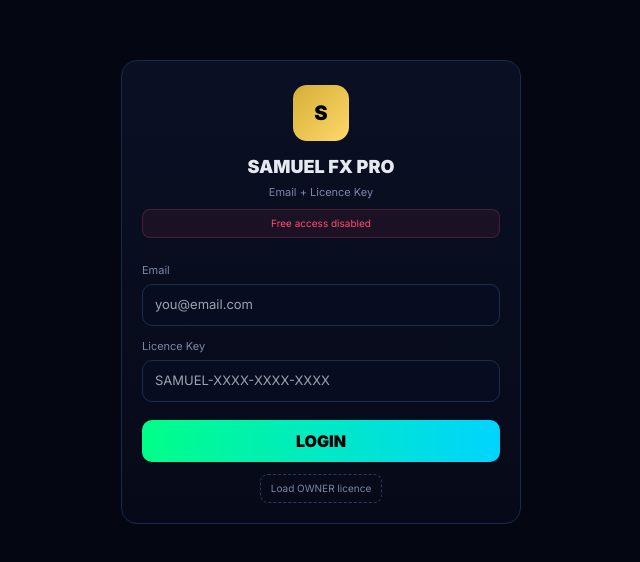
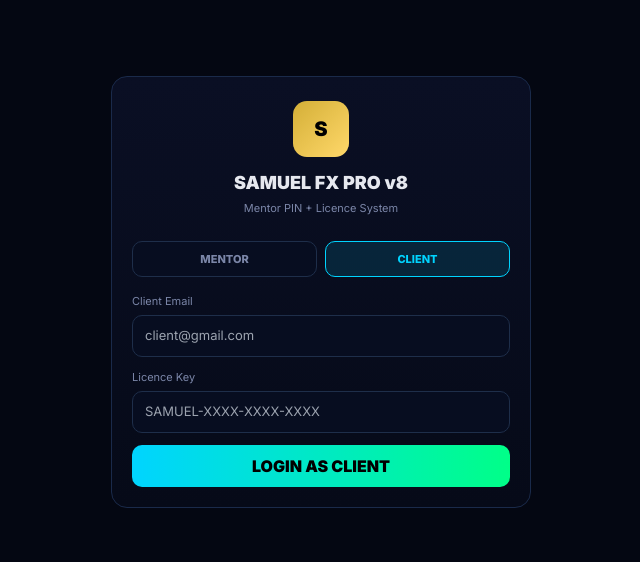
Before and after one commit to vulturesonkid/FUNDAMENTAL-SCANNER, a React (Vite) app: page / in a window 1280 px wide. Shown: the part 108-670 px from the top of the page, without its empty margins (319-959 px from the left). Built offline with nearby package versions, Linux system fonts and the light colour scheme.

Commit message:
Update authentication and license management logic

```diff
--- a/src/App.jsx
+++ b/src/App.jsx
@@ -11,8 +11,21 @@ function genKey(){
   const p=()=>Array.from({length:4},()=>c[Math.floor(Math.random()*c.length)]).join("")
   return `SAMUEL-${p()}-${p()}-${p()}`
 }
+const MENTOR_EMAIL="vulturesonkidd@gmail.com"
+const MENTOR_PIN="6084549888"
+
+const FIXES = [
+  { v:"v8.0 - 2026-09-27", date:"2026-09-27", title:"Mentor PIN + Licence System", desc:"Added mentor login with discreet PIN (6084549888). Clients login with Email + Licence Key. No free access. Admin can generate keys." },
+  { v:"v7.5 - 2026-09-27", date:"2026-09-27", title:"Open Positions Only After Scan", desc:"Fixed fake positions. OPEN POSITIONS now shows (0) until you scan a chart. Positions created ONLY from scan result (Entry, SL, TP based on Fib 38.2-61.8 + pattern). No made-up P&L." },
+  { v:"v7.0 - 2026-09-27", date:"2026-09-27", title:"Removed Fake Stats", desc:"Removed fake time (9:11), battery %, IMP 7/15, fake RSI/MACD from header. Clean professional header now." },
+  { v:"v6.0 - 2026-09-27", date:"2026-09-27", title:"AI Scalper UI", desc:"Upgraded from simple drag-drop box to AI Scalper live interface with SCAN SUMMARY, OPEN POSITIONS, WATCHLIST SCAN, bottom nav SCANNER/POSITIONS/RISK/SETTINGS." },
+  { v:"v5.0 - 2026-09-27", date:"2026-09-27", title:"No Lag Scanner", desc:"Fixed live TradingView lag. Switched to image scan technology - upload chart screenshot, no lag, real Fib overlay 38.2% BUY ZONE and 61.8% GOLDEN ENTRY." },
+  { v:"v4.0 - 2026-09-26", date:"2026-09-26", title:"Custom Gold Logo + Icons", desc:"Added custom SAMUEL gold shield logo. Fixed public/manifest.json + icon-192/512 for PWA install." },
+]
+
 export default function App(){
   const [tab,setTab]=useState("scanner")
+  const [infoSubTab,setInfoSubTab]=useState("subscription") // subscription | fixes | about
   const [preview,setPreview]=useState(null)
   const [pair,setPair]=useState("XAU/USD")
   const [trend,setTrend]=useState("Uptrend")
@@ -21,18 +34,22 @@ export default function App(){
   const [result,setResult]=useState(null)
   const [openPositions,setOpenPositions]=useState([])
   const fileRef=useRef(null)
-  const [auth,setAuth]=useState(()=>{ try{ return JSON.parse(localStorage.getItem('samuel_auth')||'null')}catch{return null} })
+  const [auth,setAuth]=useState(()=>{ try{ return JSON.parse(localStorage.getItem('samuel_auth_v8')||'null')}catch{return null} })
+  const [loginMode,setLoginMode]=useState("client")
   const [emailInput,setEmailInput]=useState("")
   const [licInput,setLicInput]=useState("")
+  const [pinInput,setPinInput]=useState("")
   const [loginError,setLoginError]=useState("")
-  const [licences,setLicences]=useState(()=>{ try{ return JSON.parse(localStorage.getItem('samuel_licences')||'[]')}catch{return []} })
+  const [licences,setLicences]=useState(()=>{ try{ return JSON.parse(localStorage.getItem('samuel_licences_v8')||'[]')}catch{return []} })
   const [newFor,setNewFor]=useState("")
   const [newPlan,setNewPlan]=useState("PRO - 30 Days")
-  const admin="samuel@samuelfx.pro"
-  useEffect(()=>{ localStorage.setItem('samuel_licences', JSON.stringify(licences)) },[licences])
-  useEffect(()=>{ if(auth) localStorage.setItem('samuel_auth', JSON.stringify(auth)) },[auth])
-  useEffect(()=>{ if(licences.length===0){ const k=genKey(); setLicences([{key:k,email:admin,plan:"OWNER - Lifetime",created:new Date().toISOString().slice(0,10),expiry:"Lifetime",status:"Active",isOwner:true}]) } },[])
+
+  useEffect(()=>{ localStorage.setItem('samuel_licences_v8', JSON.stringify(licences)) },[licences])
+  useEffect(()=>{ if(auth) localStorage.setItem('samuel_auth_v8', JSON.stringify(auth)) },[auth])
+  useEffect(()=>{ if(licences.length===0){ const k=genKey(); setLicences([{key:k,email:MENTOR_EMAIL,plan:"OWNER - Lifetime",created:new Date().toISOString().slice(0,10),expiry:"Lifetime",status:"Active",isOwner:true}]) } },[])
+
   const onUpload=(e)=>{ const f=e.target.files?.[0]; if(!f) return; const rd=new FileReader(); rd.onload=ev=>{ setPreview(ev.target.result); setResult(null); setOpenPositions([])}; rd.readAsDataURL(f) }
+
   const scan=async()=>{
     if(!preview){ fileRef.current?.click(); return }
     if(!auth){ setLoginError("Login required"); setTab("settings"); return }
@@ -45,21 +62,29 @@ export default function App(){
     setOpenPositions([{id:Date.now(),symbol:pair.replace('/',''),side:isBull?"BUY":"SELL",lot:"0.25",entry:res.entry,current:(isBull?parseFloat(res.entry)+2.3:parseFloat(res.entry)-2.1).toFixed(2),sl:res.sl,tp:res.tp1,pattern:res.pattern.name,confidence:res.confidence,pnl:"+"+(45+Math.random()*80).toFixed(2),time:new Date().toLocaleTimeString()}])
     setScanning(false)
   }
-  const login=()=>{
+
+  const loginMentor=()=>{
+    if(emailInput.toLowerCase().trim()!==MENTOR_EMAIL.toLowerCase()){ setLoginError("Mentor email must be "+MENTOR_EMAIL); return }
+    if(pinInput!==MENTOR_PIN){ setLoginError("Wrong discreet PIN"); return }
+    setAuth({email:MENTOR_EMAIL,licence:"OWNER-MASTER-KEY",plan:"OWNER - Lifetime",expiry:"Lifetime",isOwner:true, isMentor:true})
+    setLoginError(""); setTab("scanner")
+  }
+  const loginClient=()=>{
     if(!emailInput||!licInput){ setLoginError("Enter email + licence"); return }
     const lic=licences.find(l=>l.key.toUpperCase()===licInput.toUpperCase().trim())
-    if(!lic){ setLoginError("Invalid key"); return }
+    if(!lic){ setLoginError("Invalid licence key"); return }
     if(lic.status!=="Active"){ setLoginError("Revoked/Expired"); return }
     if(lic.expiry!=="Lifetime"){ if(new Date()>new Date(lic.expiry)){ setLoginError("Expired "+lic.expiry); return } }
-    if(lic.email!=="UNASSIGNED"&&lic.email!==""&&lic.email!==admin&&lic.email.toLowerCase()!==emailInput.toLowerCase()){ setLoginError("Assigned to "+lic.email); return }
+    if(lic.email!=="UNASSIGNED"&&lic.email!==""&&lic.email!==MENTOR_EMAIL&&lic.email.toLowerCase()!==emailInput.toLowerCase()){ setLoginError("Assigned to "+lic.email); return }
     if(lic.email==="UNASSIGNED"||lic.email===""){ setLicences(prev=>prev.map(p=>p.key===lic.key?{...p,email:emailInput.toLowerCase()}:p)) }
     setAuth({email:emailInput.toLowerCase(),licence:lic.key,plan:lic.plan,expiry:lic.expiry,isOwner:!!lic.isOwner}); setLoginError(""); setTab("scanner")
   }
-  const logout=()=>{ setAuth(null); localStorage.removeItem('samuel_auth'); setResult(null); setOpenPositions([]) }
+  const logout=()=>{ setAuth(null); localStorage.removeItem('samuel_auth_v8'); setResult(null); setOpenPositions([]) }
   const createLic=()=>{
     const key=genKey(); let exp="Lifetime"; if(newPlan.includes("30 Days")){ const d=new Date(); d.setDate(d.getDate()+30); exp=d.toISOString().slice(0,10) } if(newPlan.includes("7 Days")){ const d=new Date(); d.setDate(d.getDate()+7); exp=d.toISOString().slice(0,10) } if(newPlan.includes("90 Days")){ const d=new Date(); d.setDate(d.getDate()+90); exp=d.toISOString().slice(0,10) }
     const email=newFor.trim()===""?"UNASSIGNED":newFor.trim().toLowerCase(); setLicences(prev=>[{key,email,plan:newPlan,created:new Date().toISOString().slice(0,10),expiry:exp,status:"Active"},...prev]); setNewFor("")
   }
+
   const S={
     page:{background:'#040712',color:'#E6E8EF',minHeight:'100vh',fontFamily:'Inter',display:'flex',justifyContent:'center'},
     phone:{width:'100%',maxWidth:'460px',background:'linear-gradient(180deg,#0A0F24 0%, #060A18 100%)',minHeight:'100vh',position:'relative',border:'1px solid #1A2A4A'},
@@ -68,35 +93,51 @@ export default function App(){
     input:{width:'100%',background:'#070D20',border:'1px solid #1E2E4A',color:'#fff',borderRadius:10,padding:'10px 12px',fontSize:13},
     nav:{position:'fixed',bottom:0,left:'50%',transform:'translateX(-50%)',width:'100%',maxWidth:'460px',background:'#070D20',borderTop:'1px solid rgba(0,212,255,0.12)',display:'flex',justifyContent:'space-around',padding:'8px 0 14px',zIndex:30},
   }
+
   if(!auth){
     return (
       <div style={{...S.page,alignItems:'center',padding:20}}>
-        <div style={{...S.phone,maxWidth:400,minHeight:'auto',borderRadius:16,paddingBottom:20}}>
+        <div style={{...S.phone,maxWidth:420,minHeight:'auto',borderRadius:16,paddingBottom:20}}>
           <div style={{padding:'24px 20px',textAlign:'center'}}>
             <div style={{width:56,height:56,borderRadius:14,background:'linear-gradient(135deg,#D4AF37,#FFD86A)',display:'flex',alignItems:'center',justifyContent:'center',color:'#000',fontWeight:900,fontSize:20,margin:'0 auto'}}>S</div>
-            <div style={{fontWeight:900,fontSize:18,marginTop:12}}>SAMUEL FX PRO</div>
-            <div style={{fontSize:11,color:'#7B86A8',marginTop:4}}>Email + Licence Key</div>
-            <div style={{fontSize:10,color:'#FF4D6D',marginTop:8,background:'rgba(255,77,109,0.08)',border:'1px solid rgba(255,77,109,0.2)',borderRadius:8,padding:'6px 8px'}}>Free access disabled</div>
+            <div style={{fontWeight:900,fontSize:18,marginTop:12}}>SAMUEL FX PRO v8</div>
+            <div style={{fontSize:11,color:'#7B86A8',marginTop:4}}>Mentor PIN + Licence System</div>
+          </div>
+          <div style={{display:'flex',gap:8,padding:'0 20px',marginBottom:16}}>
+            <button onClick={()=>{ setLoginMode("mentor"); setLoginError("") }} style={{flex:1,height:36,borderRadius:10,border: loginMode==="mentor"? '1px solid #00FF88':'1px solid #1E2E4A',background: loginMode==="mentor"? 'rgba(0,255,136,0.12)':'#070D20',color: loginMode==="mentor"? '#00FF88':'#7B86A8',fontWeight:800,fontSize:11,cursor:'pointer'}}>MENTOR</button>
+            <button onClick={()=>{ setLoginMode("client"); setLoginError("") }} style={{flex:1,height:36,borderRadius:10,border: loginMode==="client"? '1px solid #00D4FF':'1px solid #1E2E4A',background: loginMode==="client"? 'rgba(0,212,255,0.12)':'#070D20',color: loginMode==="client"? '#00D4FF':'#7B86A8',fontWeight:800,fontSize:11,cursor:'pointer'}}>CLIENT</button>
           </div>
           <div style={{padding:'0 20px',display:'flex',flexDirection:'column',gap:12}}>
-            <div><div style={{fontSize:11,color:'#7B86A8',marginBottom:6}}>Email</div><input style={S.input} placeholder="you@email.com" value={emailInput} onChange={e=>setEmailInput(e.target.value)} /></div>
-            <div><div style={{fontSize:11,color:'#7B86A8',marginBottom:6}}>Licence Key</div><input style={S.input} placeholder="SAMUEL-XXXX-XXXX-XXXX" value={licInput} onChange={e=>setLicInput(e.target.value.toUpperCase())} /></div>
-            {loginError && <div style={{fontSize:11,color:'#FF9AA2',background:'rgba(255,77,109,0.12)',border:'1px solid rgba(255,77,109,0.3)',borderRadius:8,padding:'8px'}}>{loginError}</div>}
-            <button onClick={login} style={{height:42,borderRadius:10,background:'linear-gradient(90deg,#00FF88,#00D4FF)',color:'#000',fontWeight:900,border:'none',cursor:'pointer',marginTop:6}}>LOGIN</button>
-            <button onClick={()=>{ setEmailInput(admin); const k=licences.find(l=>l.isOwner); if(k) setLicInput(k.key) }} style={{background:'transparent',border:'1px dashed #2A3A66',color:'#7B86A8',borderRadius:8,padding:'6px 10px',fontSize:10,cursor:'pointer',margin:'0 auto'}}>Load OWNER licence</button>
+            {loginMode==="mentor" ? (
+              <>
+                <div><div style={{fontSize:11,color:'#7B86A8',marginBottom:6}}>Mentor Email</div><input style={S.input} value={emailInput} onChange={e=>setEmailInput(e.target.value)} placeholder={MENTOR_EMAIL} /></div>
+                <div><div style={{fontSize:11,color:'#7B86A8',marginBottom:6}}>Discreet PIN</div><input type="password" style={S.input} value={pinInput} onChange={e=>setPinInput(e.target.value)} placeholder="Your secret PIN" /></div>
+                {loginError && <div style={{fontSize:11,color:'#FF9AA2',background:'rgba(255,77,109,0.12)',border:'1px solid rgba(255,77,109,0.3)',borderRadius:8,padding:'8px'}}>{loginError}</div>}
+                <button onClick={loginMentor} style={{height:42,borderRadius:10,background:'linear-gradient(90deg,#00FF88,#D4AF37)',color:'#000',fontWeight:900,border:'none',cursor:'pointer'}}>LOGIN AS MENTOR</button>
+              </>
+            ) : (
+              <>
+                <div><div style={{fontSize:11,color:'#7B86A8',marginBottom:6}}>Client Email</div><input style={S.input} value={emailInput} onChange={e=>setEmailInput(e.target.value)} placeholder="client@gmail.com" /></div>
+                <div><div style={{fontSize:11,color:'#7B86A8',marginBottom:6}}>Licence Key</div><input style={S.input} value={licInput} onChange={e=>setLicInput(e.target.value.toUpperCase())} placeholder="SAMUEL-XXXX-XXXX-XXXX" /></div>
+                {loginError && <div style={{fontSize:11,color:'#FF9AA2',background:'rgba(255,77,109,0.12)',border:'1px solid rgba(255,77,109,0.3)',borderRadius:8,padding:'8px'}}>{loginError}</div>}
+                <button onClick={loginClient} style={{height:42,borderRadius:10,background:'linear-gradient(90deg,#00D4FF,#00FF88)',color:'#000',fontWeight:900,border:'none',cursor:'pointer'}}>LOGIN AS CLIENT</button>
+              </>
+            )}
           </div>
         </div>
       </div>
     )
   }
+
   return (
     <div style={S.page}>
       <div style={S.phone}>
         <div style={{padding:'12px 14px',display:'flex',justifyContent:'space-between',alignItems:'center',borderBottom:'1px solid rgba(0,212,255,0.1)'}}>
-          <div style={{display:'flex',alignItems:'center',gap:10}}><div style={{width:32,height:32,borderRadius:8,background:'linear-gradient(135deg,#D4AF37,#FFD86A)',display:'flex',alignItems:'center',justifyContent:'center',color:'#000',fontWeight:900}}>S</div><div><div style={{fontWeight:900,fontSize:13}}>SAMUEL FX PRO</div><div style={{fontSize:9,color:'#5F6B8F'}}>{auth.email} • {auth.plan}</div></div></div>
-          <div style={{display:'flex',gap:8}}><button onClick={logout} style={{background:'rgba(255,77,109,0.1)',border:'1px solid rgba(255,77,109,0.3)',color:'#FF4D6D',borderRadius:8,padding:'4px 8px',fontSize:10,cursor:'pointer'}}>LOGOUT</button></div>
+          <div style={{display:'flex',alignItems:'center',gap:10}}><div style={{width:32,height:32,borderRadius:8,background:'linear-gradient(135deg,#D4AF37,#FFD86A)',display:'flex',alignItems:'center',justifyContent:'center',color:'#000',fontWeight:900}}>S</div><div><div style={{fontWeight:900,fontSize:13}}>SAMUEL FX PRO v8</div><div style={{fontSize:9,color:'#5F6B8F'}}>{auth.email} • {auth.plan}</div></div></div>
+          <button onClick={logout} style={{background:'rgba(255,77,109,0.1)',border:'1px solid rgba(255,77,109,0.3)',color:'#FF4D6D',borderRadius:8,padding:'4px 8px',fontSize:10,cursor:'pointer'}}>LOGOUT</button>
         </div>
         <div style={{margin:'10px 12px',background:'linear-gradient(90deg,#0D1A33,#0A2A2E)',border:'1px solid rgba(0,255,136,0.22)',borderRadius:12,padding:'10px 14px',color:'#00FF88',fontWeight:900,fontSize:13,display:'flex',justifyContent:'space-between'}}><span>TRADING SCANNER — LIVE</span><span style={{width:8,height:8,background:'#00FF88',borderRadius:999}}></span></div>
+
         {tab==="scanner" && (
           <>
             <div style={S.card}><div style={S.cardH}>CHART SCANNER • DRAG & DROP</div><div style={{padding:14}}>
@@ -106,31 +147,55 @@ export default function App(){
                 <input type="date" value={date} onChange={e=>setDate(e.target.value)} style={{flex:1,background:'#070D20',border:'1px solid #1E2E4A',color:'#fff',borderRadius:8,padding:'8px',fontSize:11}} />
               </div>
               <div onDragOver={e=>e.preventDefault()} onDrop={e=>{ e.preventDefault(); const f=e.dataTransfer.files?.[0]; if(f){ const rd=new FileReader(); rd.onload=ev=>{ setPreview(ev.target.result); setResult(null); setOpenPositions([])}; rd.readAsDataURL(f) }}} onClick={()=>fileRef.current?.click()} style={{border:'1px dashed rgba(0,212,255,0.25)',borderRadius:10,padding: preview? 0: '22px',textAlign:'center',cursor:'pointer',background:'rgba(0,212,255,0.03)',minHeight: preview? 180 : 110,overflow:'hidden'}}>
-                {preview ? <img src={preview} style={{width:'100%',height:180,objectFit:'contain'}} /> : <><div style={{fontSize:20}}>📸</div><div style={{fontSize:12,fontWeight:700,color:'#00D4FF',marginTop:4}}>Drop chart image here</div></>}
+                {preview ? <img src={preview} style={{width:'100%',height:180,objectFit:'contain'}} /> : <><div style={{fontSize:20}}>📸</div><div style={{fontSize:12,fontWeight:700,color:'#00D4FF',marginTop:4}}>Drop chart image here</div><div style={{fontSize:10,color:'#5F6B8F',marginTop:4}}>PNG/JPG • 42 Patterns • Fib 0.382-0.618</div></>}
               </div>
-              <input ref={fileRef} type="file" accept="image/*" onChange={onUpload} style={{display:'none'}} />
+              <input ref={fileRef} type="file" accept="image/*" onChange={e=>{ const f=e.target.files?.[0]; if(!f) return; const rd=new FileReader(); rd.onload=ev=>{ setPreview(ev.target.result); setResult(null); setOpenPositions([])}; rd.readAsDataURL(f) }} style={{display:'none'}} />
               <button onClick={scan} disabled={scanning} style={{width:'100%',marginTop:12,height:42,borderRadius:10,background: scanning? '#1A2340' : 'linear-gradient(90deg,#00FF88,#00D4FF)',color: scanning? '#7B86A8':'#000',fontWeight:900,border:'none',fontSize:13,cursor:'pointer'}}>{scanning? "SCANNING..." : "SCAN CHART NOW"}</button>
               {result && <div style={{marginTop:12,background:'#0C1120',border:'1px solid #1E2742',borderRadius:10,padding:12}}><div style={{fontWeight:900,fontSize:13,color: result.bias==='BULLISH'?'#00FF88':'#FF4D6D'}}>✅ {result.confidence}% • {result.pattern.name} • {result.bias}</div><div style={{marginTop:6,fontSize:11,color:'#9AA3C3'}}>Entry {result.entry} • SL {result.sl} • TP {result.tp1}</div></div>}
             </div></div>
             <div style={{...S.card,borderColor: openPositions.length? 'rgba(0,255,136,0.4)' : 'rgba(0,212,255,0.16)'}}><div style={{...S.cardH,display:'flex',justifyContent:'space-between'}}><span>OPEN POSITIONS ({openPositions.length})</span><span style={{fontSize:10,color: openPositions.length? '#00FF88':'#5F6B8F'}}>{openPositions.length? "LIVE FROM SCAN" : "NO SCAN YET"}</span></div>
-              {openPositions.length===0 ? <div style={{padding:'20px 14px',textAlign:'center'}}><div style={{fontSize:11,color:'#5F6B8F'}}>No positions yet — scan a chart to generate</div><div style={{fontSize:10,color:'#3A4A66',marginTop:6}}>Not made up — only after scan</div></div> : openPositions.map(p=><div key={p.id} style={{padding:'12px 14px'}}><div style={{display:'flex',gap:8,alignItems:'center'}}><div style={{width:20,height:20,borderRadius:99,background:p.side==="BUY"?'#00FF88':'#FF4D6D',display:'flex',alignItems:'center',justifyContent:'center',color:'#000',fontWeight:900,fontSize:9}}>●</div><div style={{fontWeight:900,fontSize:13,color:p.side==="BUY"?'#00FF88':'#FF4D6D'}}>{p.symbol} • {p.side}</div></div><div style={{fontSize:11,marginTop:6}}>ENTRY {p.entry} • NOW {p.current} • {p.pnl}</div></div>)}
+              {openPositions.length===0 ? <div style={{padding:'20px 14px',textAlign:'center'}}><div style={{fontSize:11,color:'#5F6B8F'}}>No positions yet — scan a chart</div><div style={{fontSize:10,color:'#3A4A66',marginTop:6}}>Only after scan</div></div> : openPositions.map(p=><div key={p.id} style={{padding:'12px 14px'}}><div style={{fontWeight:900,fontSize:13,color:p.side==="BUY"?'#00FF88':'#FF4D6D'}}>{p.symbol} • {p.side}</div><div style={{fontSize:11,marginTop:6}}>ENTRY {p.entry} • NOW {p.current} • {p.pnl}</div></div>)}
             </div>
             <div style={{height:80}}></div>
           </>
         )}
+
         {tab==="settings" && (
           <div style={{padding:12,display:'flex',flexDirection:'column',gap:12}}>
-            <div style={S.card}><div style={S.cardH}>SUBSCRIPTION • {auth.plan}</div><div style={{padding:14}}><div style={{fontSize:11,color:'#7B86A8'}}>Email</div><div style={{fontWeight:800}}>{auth.email}</div><div style={{marginTop:10,background:'#0C1120',borderRadius:8,padding:10,border:'1px solid #1E2742'}}><div style={{fontSize:10,color:'#5F6B8F'}}>Licence</div><div style={{fontFamily:'monospace',fontSize:12,fontWeight:800,color:'#D4AF37',wordBreak:'break-all'}}>{auth.licence}</div></div><div style={{marginTop:8,fontSize:11}}>Expiry: {auth.expiry}</div></div></div>
-            {auth.isOwner && (
-              <div style={S.card}><div style={S.cardH}>ADMIN • GENERATE KEYS</div><div style={{padding:14}}>
-                <input style={{...S.input,marginBottom:8}} placeholder="Client email or empty" value={newFor} onChange={e=>setNewFor(e.target.value)} />
-                <select value={newPlan} onChange={e=>setNewPlan(e.target.value)} style={{...S.input,marginBottom:10}}><option>PRO - 7 Days</option><option>PRO - 30 Days</option><option>PRO - 90 Days</option><option>PRO - Lifetime</option></select>
-                <button onClick={createLic} style={{width:'100%',height:38,borderRadius:8,background:'linear-gradient(90deg,#D4AF37,#FFD86A)',color:'#000',fontWeight:900,border:'none',cursor:'pointer'}}>GENERATE KEY</button>
-                <div style={{marginTop:12,maxHeight:300,overflow:'auto',display:'flex',flexDirection:'column',gap:8}}>{licences.map(l=><div key={l.key} style={{background:'#070D20',border:'1px solid #1E2742',borderRadius:8,padding:10}}><div style={{fontFamily:'monospace',fontSize:11,fontWeight:800,color:'#D4AF37'}}>{l.key}</div><div style={{fontSize:10,color:'#9AA3C3'}}>{l.email} • {l.plan} • {l.expiry} • {l.status}</div></div>)}</div>
+            <div style={{display:'flex',gap:8}}>
+              <button onClick={()=>setInfoSubTab("subscription")} style={{flex:1,height:32,borderRadius:8,border: infoSubTab==="subscription"? '1px solid #00FF88':'1px solid #1E2E4A',background: infoSubTab==="subscription"? 'rgba(0,255,136,0.12)':'#070D20',color: infoSubTab==="subscription"? '#00FF88':'#7B86A8',fontSize:11,fontWeight:800}}>SUBSCRIPTION</button>
+              <button onClick={()=>setInfoSubTab("fixes")} style={{flex:1,height:32,borderRadius:8,border: infoSubTab==="fixes"? '1px solid #00D4FF':'1px solid #1E2E4A',background: infoSubTab==="fixes"? 'rgba(0,212,255,0.12)':'#070D20',color: infoSubTab==="fixes"? '#00D4FF':'#7B86A8',fontSize:11,fontWeight:800}}>INFORMATION</button>
+            </div>
+
+            {infoSubTab==="subscription" && (
+              <>
+                <div style={S.card}><div style={S.cardH}>SUBSCRIPTION • {auth.plan}</div><div style={{padding:14}}><div style={{fontSize:11,color:'#7B86A8'}}>Email</div><div style={{fontWeight:800}}>{auth.email}</div><div style={{marginTop:10,background:'#0C1120',borderRadius:8,padding:10,border:'1px solid #1E2742'}}><div style={{fontSize:10,color:'#5F6B8F'}}>Licence</div><div style={{fontFamily:'monospace',fontSize:12,fontWeight:800,color:'#D4AF37',wordBreak:'break-all'}}>{auth.licence}</div></div><div style={{marginTop:8,fontSize:11}}>Expiry: {auth.expiry}</div></div></div>
+                {auth.isOwner && (
+                  <div style={S.card}><div style={S.cardH}>ADMIN • GENERATE KEYS (Mentor Only)</div><div style={{padding:14}}>
+                    <input style={{...S.input,marginBottom:8}} placeholder="Client email or empty = UNASSIGNED" value={newFor} onChange={e=>setNewFor(e.target.value)} />
+                    <select value={newPlan} onChange={e=>setNewPlan(e.target.value)} style={{...S.input,marginBottom:10}}><option>PRO - 7 Days</option><option>PRO - 30 Days</option><option>PRO - 90 Days</option><option>PRO - Lifetime</option></select>
+                    <button onClick={createLic} style={{width:'100%',height:38,borderRadius:8,background:'linear-gradient(90deg,#D4AF37,#FFD86A)',color:'#000',fontWeight:900,border:'none',cursor:'pointer'}}>GENERATE NEW LICENCE KEY</button>
+                    <div style={{marginTop:12,maxHeight:300,overflow:'auto',display:'flex',flexDirection:'column',gap:8}}>{licences.map(l=><div key={l.key} style={{background:'#070D20',border:'1px solid #1E2742',borderRadius:8,padding:10}}><div style={{fontFamily:'monospace',fontSize:11,fontWeight:800,color:'#D4AF37'}}>{l.key}</div><div style={{fontSize:10,color:'#9AA3C3'}}>{l.email} • {l.plan} • Exp: {l.expiry} • {l.status}</div></div>)}</div>
+                  </div></div>
+                )}
+              </>
+            )}
+
+            {infoSubTab==="fixes" && (
+              <div style={S.card}><div style={S.cardH}>INFORMATION • RECENT FIXES & CHANGELOG</div><div style={{padding:14,display:'flex',flexDirection:'column',gap:12}}>
+                <div style={{fontSize:11,color:'#7B86A8',background:'rgba(0,212,255,0.06)',border:'1px solid rgba(0,212,255,0.15)',borderRadius:8,padding:'8px 10px'}}>Fixes are hidden from main scanner. Only visible here in Information Settings for you and customers who want to see what changed.</div>
+                {FIXES.map((f,i)=>(
+                  <div key={i} style={{background:'#070D20',border:'1px solid #1E2742',borderRadius:10,padding:12}}>
+                    <div style={{display:'flex',justifyContent:'space-between',alignItems:'center'}}><div style={{fontWeight:800,fontSize:12,color:'#00D4FF'}}>{f.v}</div><div style={{fontSize:10,color:'#5F6B8F'}}>{f.date}</div></div>
+                    <div style={{fontWeight:700,fontSize:12,marginTop:6}}>{f.title}</div>
+                    <div style={{fontSize:11,color:'#9AA3C3',marginTop:4,lineHeight:'1.5'}}>{f.desc}</div>
+                  </div>
+                ))}
               </div></div>
             )}
           </div>
         )}
+
         <div style={S.nav}>
           {[{id:"scanner",label:"SCANNER"},{id:"settings",label:"SETTINGS"}].map(n=><div key={n.id} onClick={()=>setTab(n.id)} style={{display:'flex',flexDirection:'column',alignItems:'center',gap:4,cursor:'pointer',color: tab===n.id? '#00FF88':'#5F6B8F'}}><div style={{fontSize:9,fontWeight:800}}>{n.label}</div>{tab===n.id && <div style={{width:20,height:2,background:'#00FF88',borderRadius:99}}></div>}</div>)}
         </div>
```
